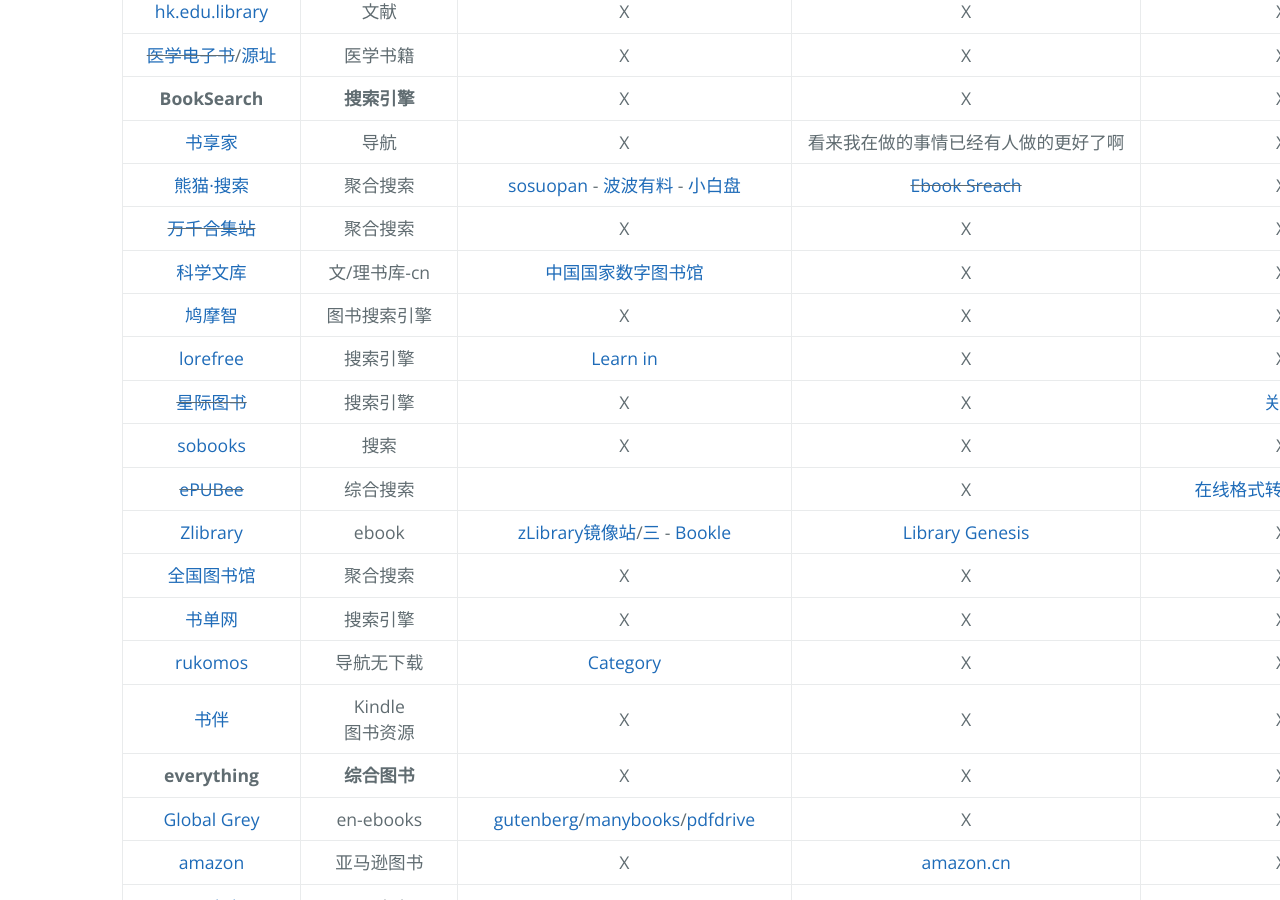
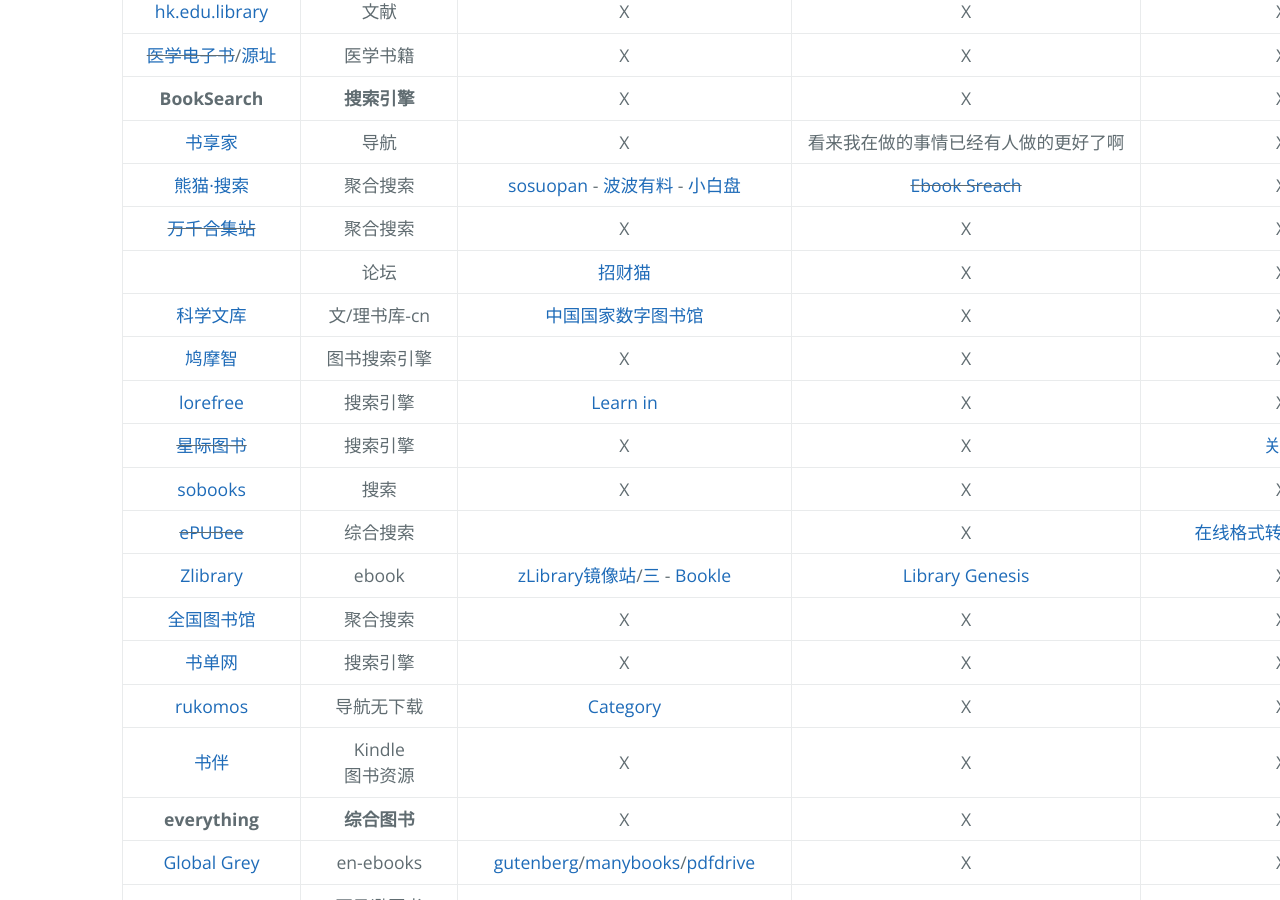
Before and after one commit to AmbroseRen/test, a Jekyll site: the page built from Library/BookSearch.md, in a window 1280 px wide and 900 px high, scrolled down 407 px. Built offline with Jekyll 4.4.1, drawn with Linux system fonts in a browser that asks for light colours; our own code applies the rules of GitHub Pages for plain Markdown files; the repository's description, which GitHub fills in, is left out.

Commit message:
Update BookSearch.md

```diff
--- a/Library/BookSearch.md
+++ b/Library/BookSearch.md
@@ -18,6 +18,7 @@
 | [书享家](http://shuxiangjia.cn/) | 导航 | X | 看来我在做的事情已经有人做的更好了啊 | X |
 | [熊猫·搜索](https://xmsoushu.com/#/) | 聚合搜索 | [sosuopan](https://m.sosuopan.cn/) - [波波有料](http://www.52xianua.info/) - [小白盘](https://www.xiaobaipan.com/) | ~~[Ebook Sreach](https://ebook.blinkol.com/#/)~~ | X |
 | ~~[万千合集站](http://www.hejizhan.com/bbs/)~~ | 聚合搜索 | X | X | X |
+| []() | 论坛 | [招财猫](https://52zcmm.com/forum.php?gid=60) | X | X |
 | [科学文库](https://book.sciencereading.cn/shop/main/Login/shopFrame.do) | 文/理书库-cn | [中国国家数字图书馆](http://www.nlc.cn/) | X | X |
 | [鸠摩智](https://www.jiumodiary.com/) | 图书搜索引擎 | X | X | X |
 | [lorefree](https://ebook2.lorefree.com/) | 搜索引擎 | [Learn in](https://ebook2.lorefree.com/site/index?s=Lean%20in) | X | X |
```
